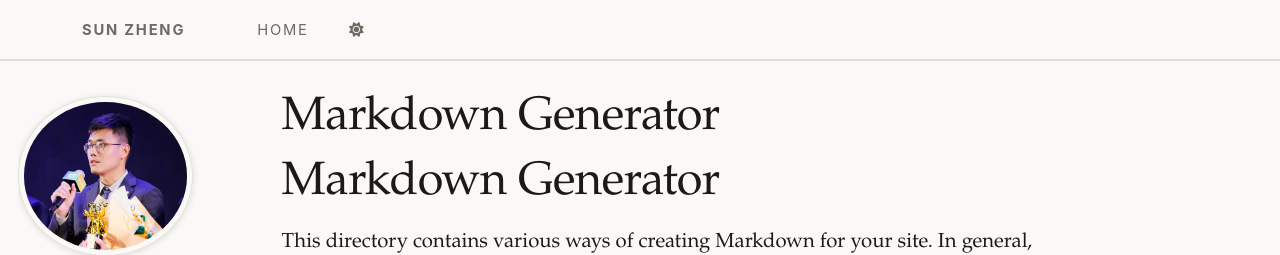
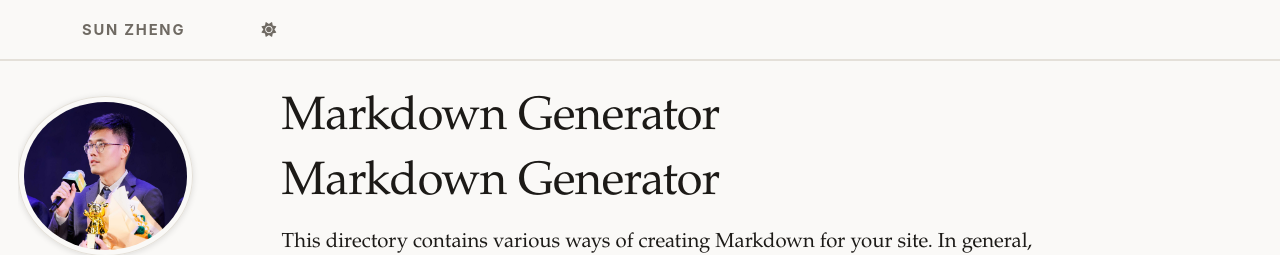
Before and after one commit to fourierer/fourierer.github.io, a Jekyll site: the page built from markdown_generator/README.md, in a window 1280 px wide. Shown: the top 255 px of the page. Built offline with Jekyll 4.4.1, drawn with Linux system fonts in a browser that asks for light colours; our own code applies the rules of GitHub Pages for plain Markdown files; a style sheet for code colours, icons or effects is not loaded.

Commit message:
Remove duplicate Home nav item

```diff
--- a/_data/navigation.yml
+++ b/_data/navigation.yml
@@ -7,6 +7,4 @@
 # NOTE that only one of the CV options should be selected, the first is for the
 #      Markdown formatted page while the second is generated using JSON.
 
-main:
-  - title: "Home"
-    url: /
+main: []
```
